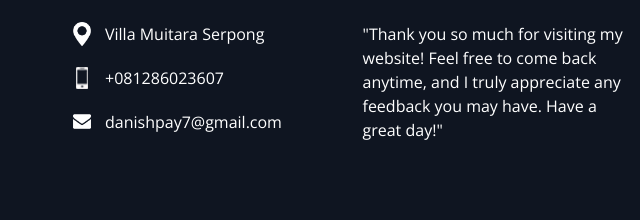
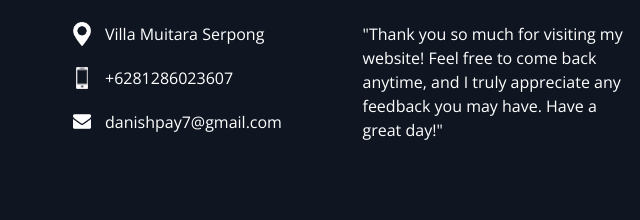
Before and after one commit to danisharfan/LKPD4, a plain HTML site: page about.html in a window 1280 px wide. Shown: the part 1472-1692 px from the top of the page, 0-640 px from the left. Drawn offline with nearby package versions, Linux system fonts and the light colour scheme.

Commit message:
Update about.html

```diff
--- a/about.html
+++ b/about.html
@@ -189,7 +189,7 @@
                 <img src="images/telephone-white.png" width="12px" alt="">
               </div>
               <p>
-                +081286023607
+                +6281286023607
               </p>
             </div>
             <div>
```
